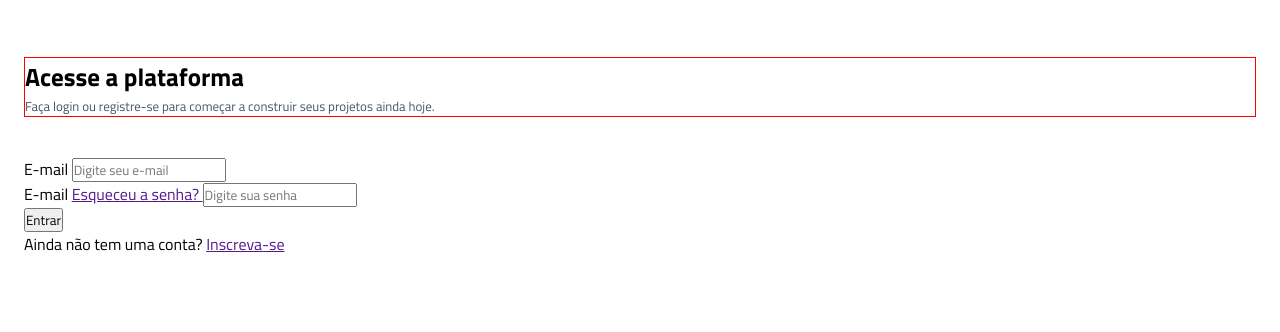
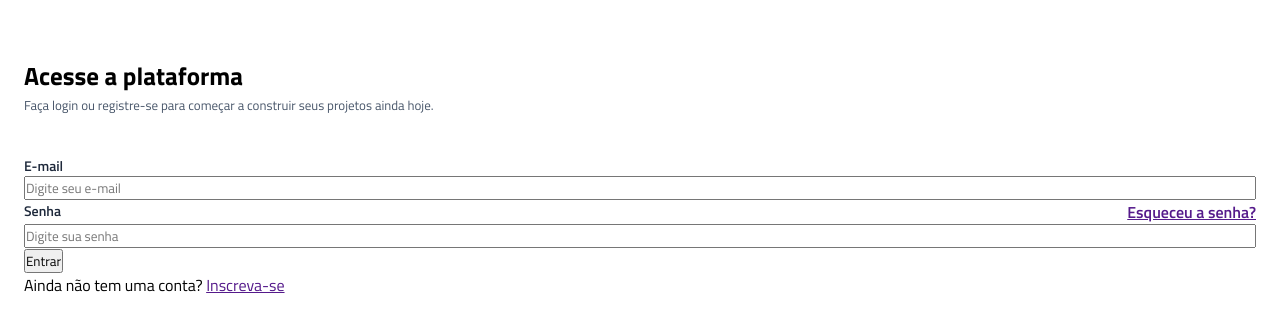
Before and after one commit to VICTORGUILHERME12C/projeto-vert, a plain HTML site: page index.html in a window 1280 px wide. Shown: the part 136-468 px from the top of the page. Drawn offline with Linux system fonts and the light colour scheme.

Commit message:
estilizaçao

```diff
--- a/index.html
+++ b/index.html
@@ -28,9 +28,10 @@
                     <input type="email" placeholder="Digite seu e-mail" id="email">
                 </div>
                 <div class="input-box">
-                    <label for="senha">E-mail</label>
-
+                   <div>
+                    <label for="senha">Senha</label>
                     <a href="">Esqueceu a senha? </a>
+                   </div>
 
                     <input type="password" placeholder="Digite sua senha" id="email">
 
--- a/style.css
+++ b/style.css
@@ -30,7 +30,7 @@ main{
 }
 
 .descricao {
-    border : 1px solid red;
+
     margin-bottom: 2.5rem;
 }
 
@@ -44,3 +44,21 @@ main{
     font-size: 0.8125rem;
     color: var(--gray-600)
 }
+
+.input-box {
+    display: flex;
+    flex-direction: column;
+}
+
+.input-box div{
+display: flex;
+justify-content: space-between;
+font-weight: 600;
+
+}
+
+.login label {
+    font-size: 0.875rem;
+    color: var(--gray-800);
+    font-weight: 600;
+}
```
